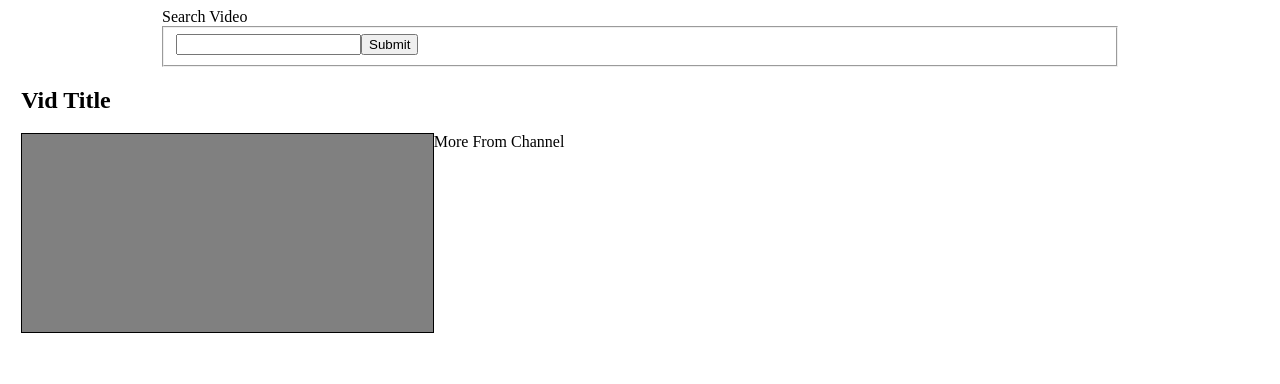
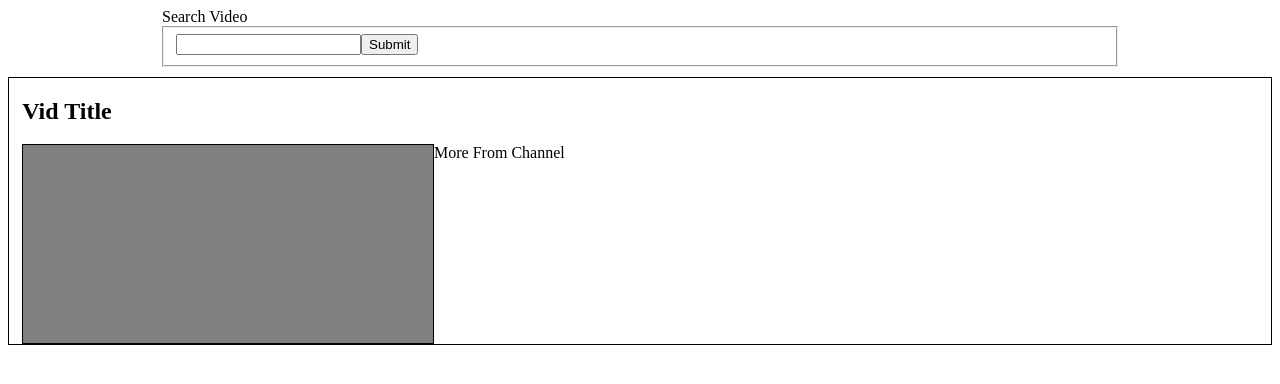
Before and after one commit to joshhrycek/thinkfultube, a plain HTML site: page index.html in a window 1280 px wide. Drawn offline with nearby package versions, Linux system fonts and the light colour scheme.

Commit message:
gray box result styling

```diff
--- a/main.css
+++ b/main.css
@@ -76,8 +76,13 @@
 /*end of grid styling*/
 
 
-  .thumbnail{
+.thumbnail{
     background-color: gray;
     height: 200px;
     border: 1px black solid;
 }
+
+.resultsItem{
+    margin-top: 10px;
+    border: 1px black solid;
+}
```
